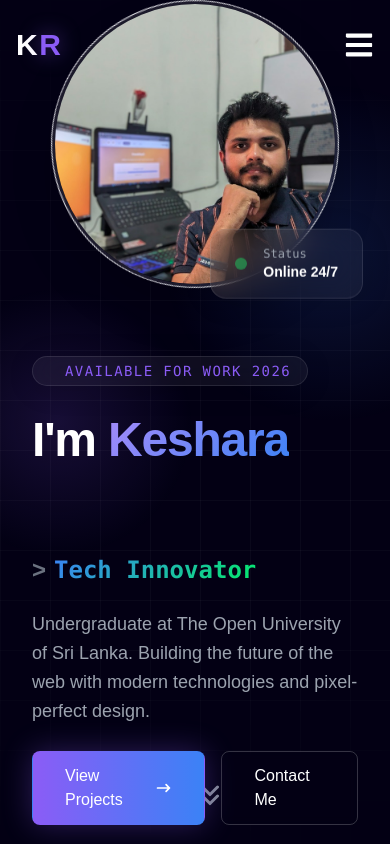
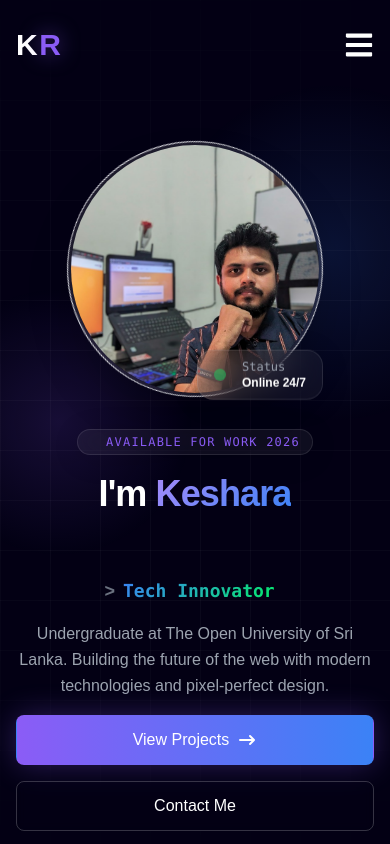
Before and after one commit to keshara05/my-portfolio, a React (Vite) app: page / in a window 390 px wide. Shown: the top 844 px of the page. Built offline with nearby package versions, Linux system fonts and the light colour scheme.

Commit message:
fix mobile responsive

```diff
--- a/src/components/Contact.jsx
+++ b/src/components/Contact.jsx
@@ -29,7 +29,7 @@ const Contact = () => {
                         transition={{ duration: 0.5 }}
                         action="https://getform.io/f/YOUR_GETFORM_ENDPOINT" // User should update this
                         method="POST"
-                        className="flex flex-col w-full md:w-3/4 lg:w-1/2 glass p-8 rounded-2xl shadow-2xl relative"
+                        className="flex flex-col w-full md:w-3/4 lg:w-1/2 glass p-4 sm:p-8 rounded-2xl shadow-2xl relative"
                     >
                         <div className="absolute inset-0 bg-white/5 rounded-2xl -z-10"></div>
 
--- a/src/components/Hero.jsx
+++ b/src/components/Hero.jsx
@@ -7,25 +7,25 @@ import profilePic from '../assets/profile.jpg';
 
 const Hero = () => {
     return (
-        <div name="home" className="h-screen w-full relative overflow-hidden flex items-center justify-center">
+        <div name="home" className="min-h-screen w-full relative overflow-hidden flex items-center justify-center pt-24 md:pt-0">
 
             {/* Background Elements */}
-            <div className="absolute top-20 right-20 w-72 h-72 bg-primary/20 rounded-full blur-[100px] z-0 animate-pulse"></div>
-            <div className="absolute bottom-20 left-20 w-96 h-96 bg-secondary/20 rounded-full blur-[100px] z-0 animate-pulse delay-700"></div>
+            <div className="absolute top-20 right-20 w-72 h-72 bg-primary/20 rounded-full blur-[100px] z-0 animate-pulse hidden md:block"></div>
+            <div className="absolute bottom-20 left-20 w-96 h-96 bg-secondary/20 rounded-full blur-[100px] z-0 animate-pulse delay-700 hidden md:block"></div>
 
-            <div className="max-w-screen-xl mx-auto flex flex-col-reverse md:flex-row items-center justify-center h-full px-8 z-10 gap-12">
+            <div className="max-w-screen-xl mx-auto flex flex-col-reverse md:flex-row items-center justify-center h-full px-4 sm:px-8 z-10 gap-8 md:gap-12">
 
                 {/* Text Content */}
-                <div className="flex flex-col justify-center h-full w-full md:w-1/2 space-y-6">
+                <div className="flex flex-col justify-center h-full w-full md:w-1/2 space-y-4 md:space-y-6 text-center md:text-left">
 
                     {/* Futuristic Badge */}
                     <motion.div
                         initial={{ opacity: 0, x: -50 }}
                         animate={{ opacity: 1, x: 0 }}
                         transition={{ duration: 0.8 }}
-                        className="w-fit"
+                        className="w-fit mx-auto md:mx-0"
                     >
-                        <div className="glass px-4 py-1 rounded-full border border-primary/30 text-primary text-sm font-mono tracking-widest uppercase flex items-center gap-2">
+                        <div className="glass px-3 py-1 rounded-full border border-primary/30 text-primary text-xs sm:text-sm font-mono tracking-widest uppercase flex items-center gap-2">
                             <span className="w-2 h-2 bg-primary rounded-full animate-ping"></span>
                             Available for Work 2026
                         </div>
@@ -36,7 +36,7 @@ const Hero = () => {
                         animate={{ opacity: 1, x: 0 }}
                         transition={{ duration: 0.8, delay: 0.2 }}
                     >
-                        <h2 className="text-5xl sm:text-7xl font-extrabold tracking-tight text-white leading-tight">
+                        <h2 className="text-4xl sm:text-6xl md:text-7xl font-extrabold tracking-tight text-white leading-tight">
                             I'm <span className="gradient-text">Keshara</span> <br />
                             <span className="text-stroke-white text-transparent opacity-80">Rathnayaka</span>
                         </h2>
@@ -46,7 +46,7 @@ const Hero = () => {
                         initial={{ opacity: 0 }}
                         animate={{ opacity: 1 }}
                         transition={{ duration: 0.8, delay: 0.4 }}
-                        className="text-2xl sm:text-3xl font-semibold text-gray-300"
+                        className="text-lg sm:text-2xl md:text-3xl font-semibold text-gray-300"
                     >
                         <span className="text-gray-500 mr-2">&gt;</span>
                         <TypeAnimation
@@ -69,7 +69,7 @@ const Hero = () => {
                         initial={{ opacity: 0 }}
                         animate={{ opacity: 1 }}
                         transition={{ duration: 0.8, delay: 0.6 }}
-                        className="text-gray-400 max-w-lg text-lg leading-relaxed"
+                        className="text-gray-400 max-w-lg mx-auto md:mx-0 text-base sm:text-lg leading-relaxed"
                     >
                         Undergraduate at The Open University of Sri Lanka.
                         Building the future of the web with modern technologies and pixel-perfect design.
@@ -79,13 +79,13 @@ const Hero = () => {
                         initial={{ opacity: 0, y: 50 }}
                         animate={{ opacity: 1, y: 0 }}
                         transition={{ duration: 0.8, delay: 0.8 }}
-                        className="flex gap-4"
+                        className="flex flex-col sm:flex-row gap-4 justify-center md:justify-start"
                     >
                         <Link
                             to="projects"
                             smooth={true}
                             duration={500}
-                            className="group text-white px-8 py-3 flex items-center gap-2 rounded-lg bg-gradient-to-r from-primary to-secondary cursor-pointer hover:scale-105 transition-all duration-300 shadow-[0_0_30px_rgba(139,92,246,0.3)] hover:shadow-[0_0_50px_rgba(139,92,246,0.5)] border border-transparent"
+                            className="group text-white px-8 py-3 flex items-center justify-center gap-2 rounded-lg bg-gradient-to-r from-primary to-secondary cursor-pointer hover:scale-105 transition-all duration-300 shadow-[0_0_30px_rgba(139,92,246,0.3)] hover:shadow-[0_0_50px_rgba(139,92,246,0.5)] border border-transparent"
                         >
                             View Projects
                             <HiArrowNarrowRight className="group-hover:translate-x-1 duration-300" size={20} />
@@ -95,7 +95,7 @@ const Hero = () => {
                             to="contact"
                             smooth={true}
                             duration={500}
-                            className="text-white px-8 py-3 rounded-lg border border-white/20 hover:bg-white/5 cursor-pointer hover:scale-105 transition-all duration-300 backdrop-blur-sm"
+                            className="text-white px-8 py-3 rounded-lg border border-white/20 hover:bg-white/5 cursor-pointer hover:scale-105 transition-all duration-300 backdrop-blur-sm text-center"
                         >
                             Contact Me
                         </Link>
@@ -109,7 +109,7 @@ const Hero = () => {
                     transition={{ duration: 1, type: "spring", bounce: 0.4 }}
                     className="w-full md:w-1/2 flex justify-center perspective-1000"
                 >
-                    <div className="relative w-72 h-72 md:w-[450px] md:h-[450px] group">
+                    <div className="relative w-64 h-64 sm:w-80 sm:h-80 md:w-[450px] md:h-[450px] group mt-8 md:mt-0">
 
                         {/* Orbiting Elements */}
                         <div className="absolute inset-0 rounded-full border border-primary/20 animate-[spin_10s_linear_infinite]"></div>
@@ -125,16 +125,16 @@ const Hero = () => {
                             />
                         </div>
 
-                        {/* Floating Cards */}
+                        {/* Floating Cards - Hidden on very small mobile to prevent overlap, visible on sm+ */}
                         <motion.div
                             animate={{ y: [0, -20, 0] }}
                             transition={{ duration: 4, repeat: Infinity, ease: "easeInOut" }}
-                            className="absolute -bottom-6 -right-6 glass px-6 py-4 rounded-2xl z-30 flex items-center gap-4"
+                            className="absolute -bottom-4 right-0 sm:-bottom-6 sm:-right-6 glass px-4 py-2 sm:px-6 sm:py-4 rounded-2xl z-30 flex items-center gap-4 transform scale-75 sm:scale-100 origin-bottom-right"
                         >
                             <div className="w-3 h-3 bg-green-500 rounded-full animate-pulse"></div>
                             <div>
                                 <p className="text-xs text-gray-400 font-mono">Status</p>
-                                <p className="text-sm font-bold text-white">Online 24/7</p>
+                                <p className="text-xs sm:text-sm font-bold text-white">Online 24/7</p>
                             </div>
                         </motion.div>
                     </div>
@@ -146,7 +146,7 @@ const Hero = () => {
                 initial={{ opacity: 0 }}
                 animate={{ opacity: 1, y: [0, 10, 0] }}
                 transition={{ delay: 1.5, duration: 2, repeat: Infinity }}
-                className="absolute bottom-10 left-1/2 -translate-x-1/2 cursor-pointer"
+                className="absolute bottom-4 left-1/2 -translate-x-1/2 cursor-pointer hidden md:block"
             >
                 <Link to="about" smooth={true} duration={500}>
                     <HiChevronDoubleDown size={30} className="text-gray-400 hover:text-white transition-colors" />
--- a/src/components/Skills.jsx
+++ b/src/components/Skills.jsx
@@ -62,7 +62,7 @@ const Skills = () => {
                     initial="hidden"
                     whileInView="visible"
                     viewport={{ once: true }}
-                    className="w-full grid grid-cols-2 sm:grid-cols-3 md:grid-cols-4 lg:grid-cols-6 gap-8 text-center px-4"
+                    className="w-full grid grid-cols-2 sm:grid-cols-3 md:grid-cols-4 lg:grid-cols-6 gap-4 sm:gap-8 text-center px-2 sm:px-4"
                 >
                     {techs.map(({ id, src, title, color, shadow }) => (
                         <Tilt key={id} tiltMaxAngleX={15} tiltMaxAngleY={15} scale={1.1} className="parallax-effect">
```
